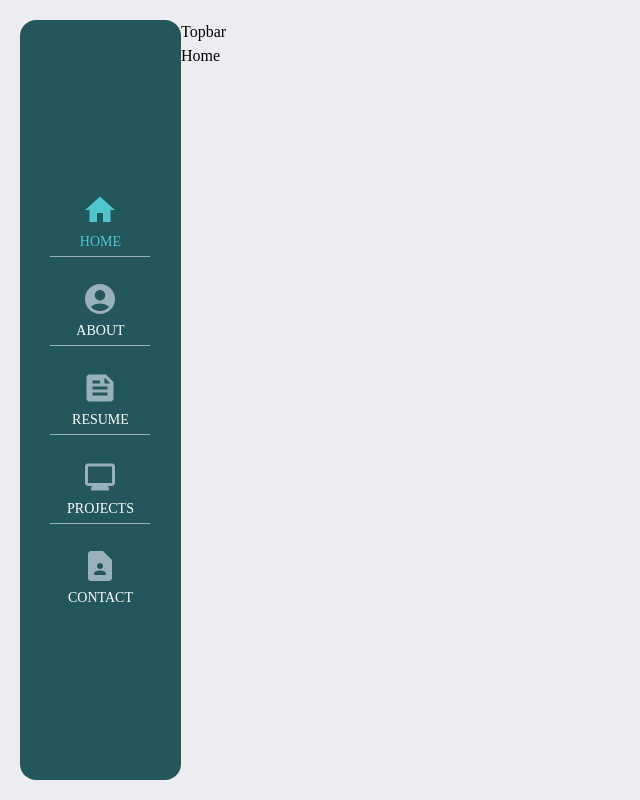
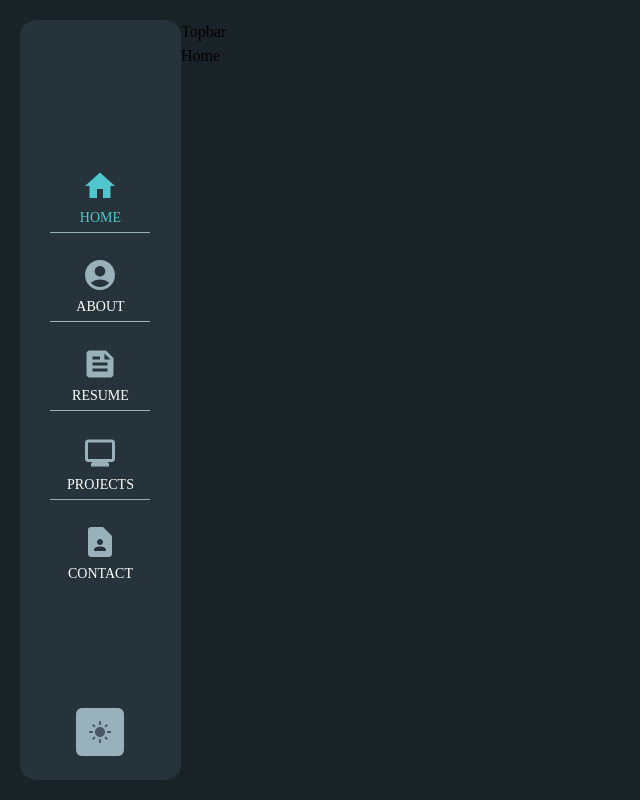
Before and after one commit to yannancls/portfolio, a React (Vite) app: page /home in a window 1280 px wide. Shown: the whole page, without its empty margins (0-640 px from the left). Built offline with nearby package versions, Linux system fonts and the light colour scheme; a web font is replaced by a local one.

Commit message:
Practice

```diff
--- a/src/layouts/Sidebar.jsx
+++ b/src/layouts/Sidebar.jsx
@@ -51,7 +51,7 @@ const Sidebar = () => {
         </div>
 
 
-        {/* <DarkLightMode /> */}
+        <DarkLightMode />
     </div>
   );
 };
```
